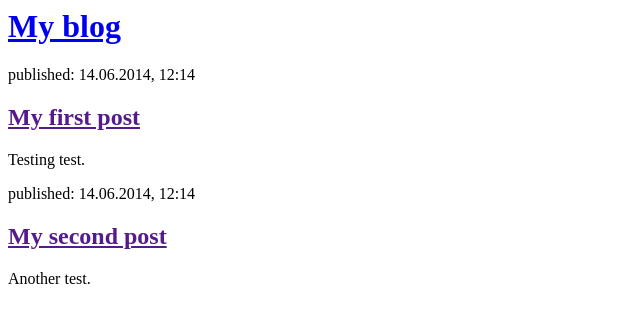
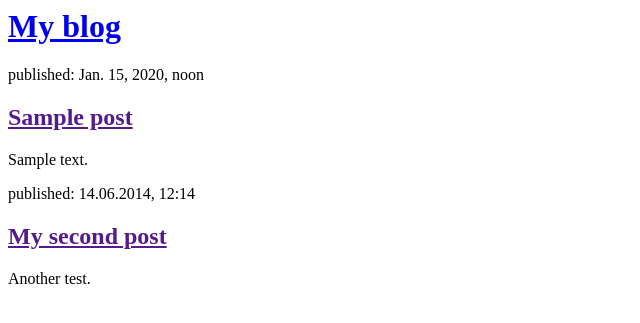
Before and after one commit to johannajun/blog, a Django app: template blog/templates/blog/post_list.html in a window 1280 px wide. Shown: the top 323 px of the page, without its empty margins (0-640 px from the left). Run offline with Django 3.2, Linux system fonts and the light colour scheme; the template is opened without the code that fills it: values that come from a table or form of the project are taken from there, others are empty; tables that the repository leaves empty hold one stand-in row (values such as "Sample post").

Commit message:
Modified templates to display posts from database

```diff
--- a/blog/templates/blog/post_list.html
+++ b/blog/templates/blog/post_list.html
@@ -8,9 +8,13 @@
         </div>
 
         <div>
-                <p>published: 14.06.2014, 12:14</p>
-                <h2><a href="">My first post</a></h2>
-                <p>Testing test.</p>
+            {% for post in posts %}
+                <div>
+                    <p>published: {{ post.published_date }}</p>
+                    <h2><a href="">{{ post.title }}</a></h2>
+                    <p>{{ post.text|linebreaksbr }}</p>
+                </div>
+            {% endfor %}
         </div>
 
         <div>
--- a/blog/views.py
+++ b/blog/views.py
@@ -1,3 +1,7 @@
 from django.shortcuts import render
+from django.utils import timezone
+from .models import Post
+
 def post_list(request):
-    return render(request, 'blog/post_list.html', {})
+    posts = Post.objects.filter(published_date__lte=timezone.now()).order_by('published_date')
+    return render(request, 'blog/post_list.html', {'posts': posts})
```
